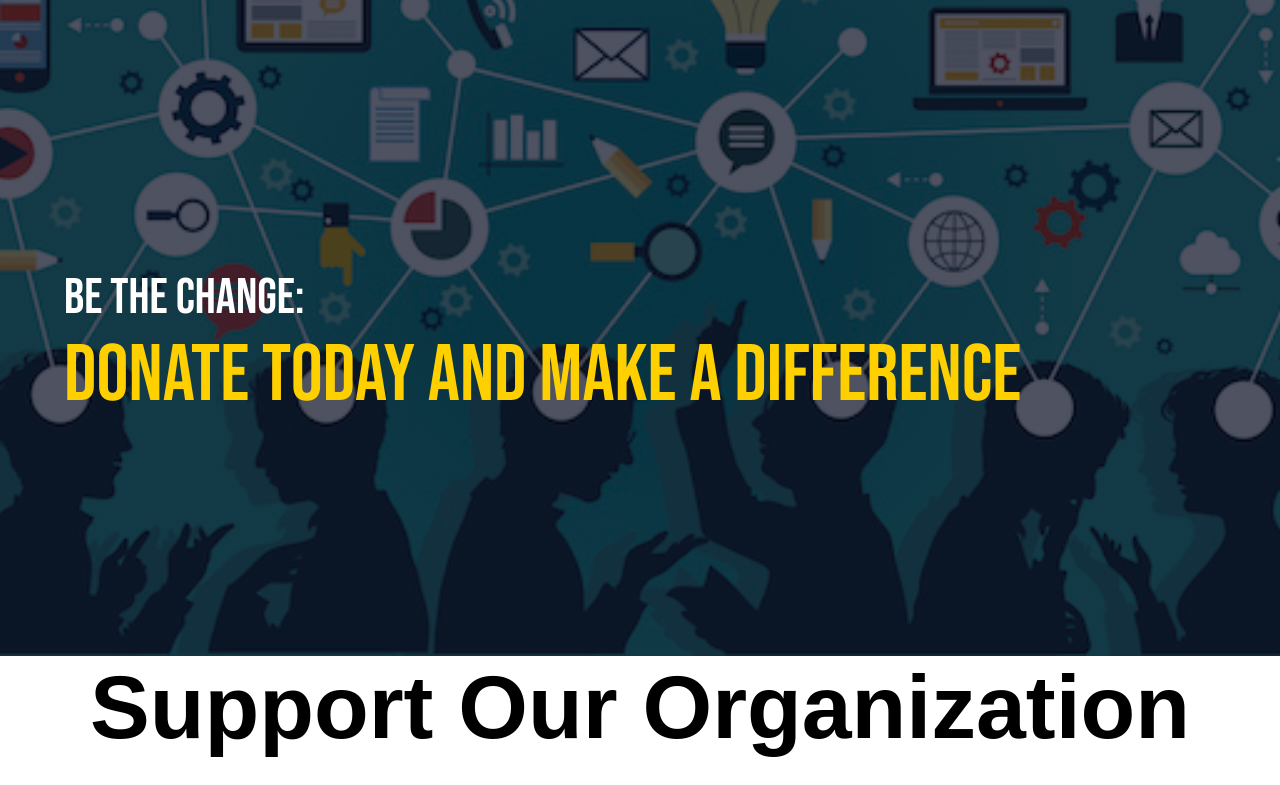
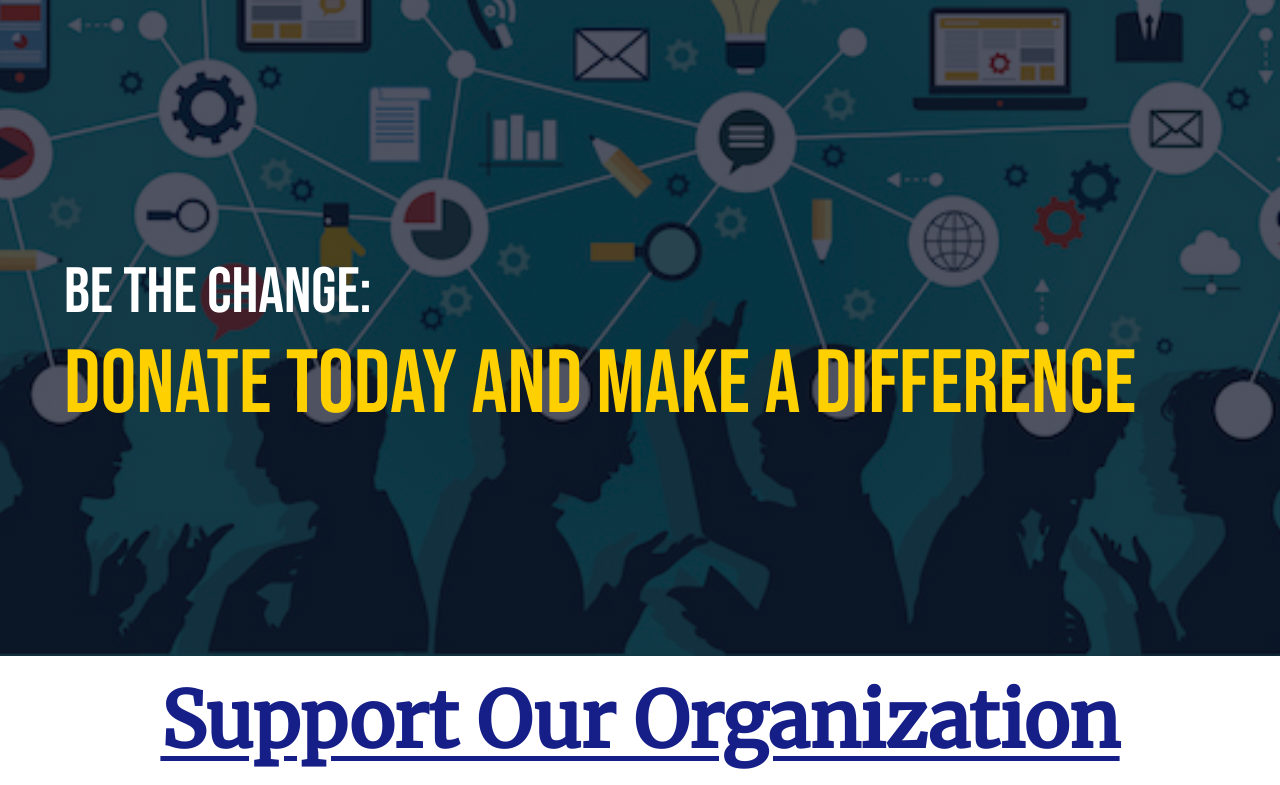
Before and after one commit to Angad-Deep/ProjectPrabhav, a plain HTML site: page Files/Donate.html in a window 1280 px wide. Shown: the part 144-929 px from the top of the page. Drawn offline with Linux system fonts and the light colour scheme.

Commit message:
Latest Commit

```diff
--- a/Files/donate.css
+++ b/Files/donate.css
@@ -15,18 +15,24 @@ body {
     overflow-x: hidden;
 }
 .text-box h1 {
-    font-size: 80px !important;
+    font-size: 7vw !important;
     font-family: "Bebas Neue", sans-serif !important;
     text-align: left !important;
 }
 .text-box h2 {
-    font-size: 50px !important;
+    font-size: 5vw !important;
     font-family: "Bebas Neue", sans-serif !important;
     text-align: left !important;
 }
 .support {
-    font-size: 7vw;
-    text-align: center;
+    margin:2vh 0 8vh 0;
+    font-size: 6vw;
+    font-family:  "Merriweather", sans-serif;
+    font-weight: 600;
+    text-decoration:5px underline;
+    text-underline-offset:1vh;
+    color: rgb(22, 31, 136);
+    text-align:center;
 }
 .payment-options {
     background: white;
```
